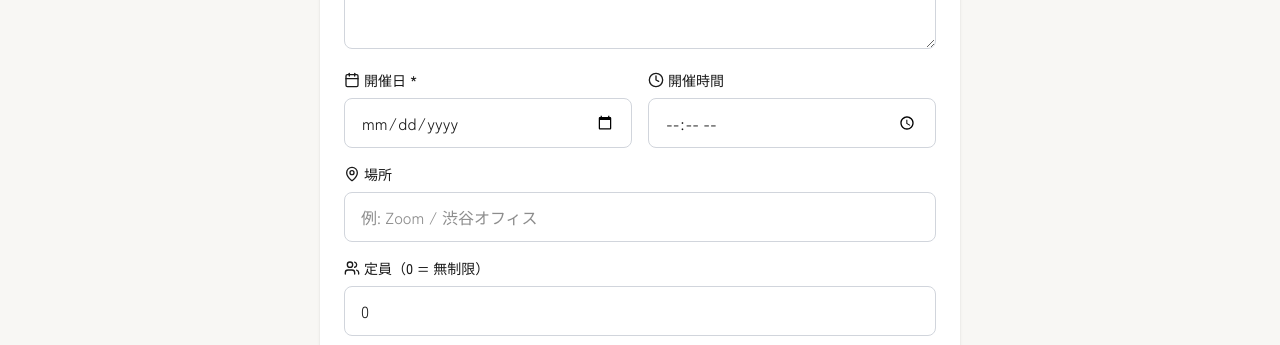
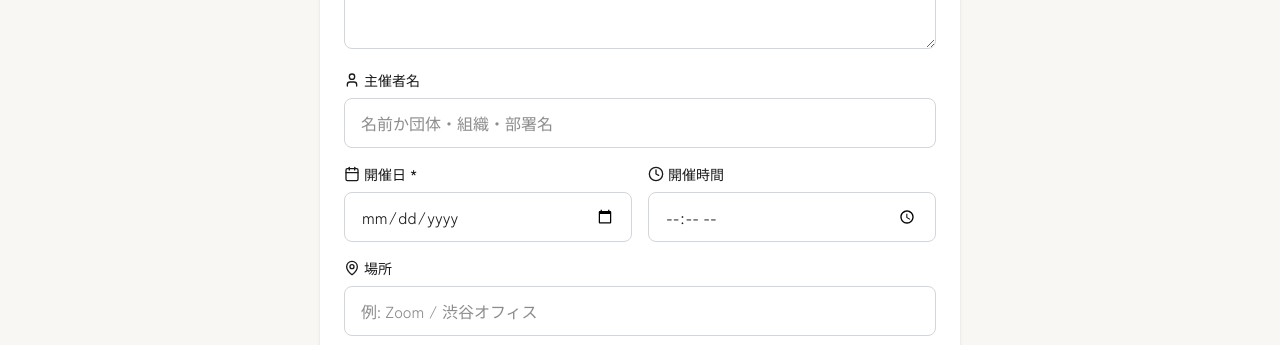
Before and after one commit to takaaaaaayuki/ca27-people, a Next.js app: page /events/new in a window 1280 px wide. Shown: the part 455-800 px from the top of the page. Built offline with nearby package versions, Linux system fonts and the light colour scheme; no server answers; the database is empty; sample sign-in values are in the browser's storage.

Commit message:
Fine adjustment

```diff
--- a/app/events/new/page.tsx
+++ b/app/events/new/page.tsx
@@ -3,7 +3,7 @@
 import { useState, useEffect } from 'react'
 import { useRouter } from 'next/navigation'
 import Link from 'next/link'
-import { ArrowLeft, Calendar, Clock, MapPin, Users } from 'lucide-react'
+import { ArrowLeft, Calendar, Clock, MapPin, User } from 'lucide-react'
 import { supabase } from '@/lib/supabase'
 
 export default function NewEventPage() {
@@ -17,7 +17,7 @@ export default function NewEventPage() {
     event_date: '',
     event_time: '',
     location: '',
-    max_participants: 0,
+    organizer: '',
   })
 
   useEffect(() => {
@@ -44,7 +44,7 @@ export default function NewEventPage() {
         event_date: event.event_date,
         event_time: event.event_time || null,
         location: event.location || null,
-        max_participants: event.max_participants || 0,
+        organizer: event.organizer || null,
         created_by: userId,
       }])
 
@@ -73,7 +73,10 @@ export default function NewEventPage() {
     <main className="min-h-screen bg-cream">
       <div className="bg-gradient-to-r from-primary to-secondary py-8">
         <div className="max-w-2xl mx-auto px-4">
-          <Link href="/events" className="inline-flex items-center gap-1 text-white/80 hover:text-white mb-2">
+          <Link
+            href="/events"
+            className="inline-flex items-center gap-1 text-white/80 hover:text-white mb-2"
+          >
             <ArrowLeft size={18} />
             <span>戻る</span>
           </Link>
@@ -108,6 +111,20 @@ export default function NewEventPage() {
                 rows={4}
                 className="w-full px-4 py-3 border border-gray-300 rounded-lg focus:outline-none focus:ring-2 focus:ring-primary focus:border-transparent"
                 placeholder="イベントの詳細を入力..."
+              />
+            </div>
+
+            <div>
+              <label className="block text-sm font-medium text-dark mb-2 flex items-center gap-1">
+                <User size={16} />
+                主催者名
+              </label>
+              <input
+                type="text"
+                value={event.organizer}
+                onChange={(e) => setEvent({ ...event, organizer: e.target.value })}
+                className="w-full px-4 py-3 border border-gray-300 rounded-lg focus:outline-none focus:ring-2 focus:ring-primary focus:border-transparent"
+                placeholder="名前か団体・組織・部署名"
               />
             </div>
 
@@ -153,21 +170,6 @@ export default function NewEventPage() {
                 placeholder="例: Zoom / 渋谷オフィス"
               />
             </div>
-
-            <div>
-              <label className="block text-sm font-medium text-dark mb-2 flex items-center gap-1">
-                <Users size={16} />
-                定員（0 = 無制限）
-              </label>
-              <input
-                type="number"
-                value={event.max_participants}
-                onChange={(e) => setEvent({ ...event, max_participants: parseInt(e.target.value) || 0 })}
-                min="0"
-                className="w-full px-4 py-3 border border-gray-300 rounded-lg focus:outline-none focus:ring-2 focus:ring-primary focus:border-transparent"
-                placeholder="0"
-              />
-            </div>
           </div>
 
           <div className="flex gap-4">
--- a/app/events/page.tsx
+++ b/app/events/page.tsx
@@ -2,7 +2,7 @@
 
 import { useEffect, useState } from 'react'
 import Link from 'next/link'
-import { Plus, Calendar, MapPin, Users, Clock, ChevronLeft, ChevronRight } from 'lucide-react'
+import { Plus, Calendar, MapPin, Users, Clock, ChevronLeft, ChevronRight, Trash2 } from 'lucide-react'
 import { supabase } from '@/lib/supabase'
 
 type Event = {
@@ -108,6 +108,25 @@ export default function EventsPage() {
         [eventId]: (participants[eventId] || []).filter(p => p.user_id !== userId)
       })
     }
+  }
+
+  // イベント削除機能
+  async function handleDelete(eventId: string) {
+    if (!confirm('本当にこのイベントを削除しますか？')) return
+
+    const { error } = await supabase
+      .from('events')
+      .delete()
+      .eq('id', eventId)
+
+    if (error) {
+      console.error('Error deleting event:', error)
+      alert('イベントの削除に失敗しました')
+      return
+    }
+
+    // 削除成功時にローカルのstateからも削除
+    setEvents(events.filter(e => e.id !== eventId))
   }
 
   const getDaysInMonth = (date: Date) => {
@@ -249,6 +268,7 @@ export default function EventsPage() {
                   const eventParticipants = participants[event.id] || []
                   const isJoined = eventParticipants.some(p => p.user_id === userId)
                   const isFull = event.max_participants > 0 && eventParticipants.length >= event.max_participants
+                  const canDelete = isAdmin || (userId && event.created_by === userId)
 
                   return (
                     <div key={event.id} className="bg-white rounded-xl shadow-sm p-6">
@@ -283,7 +303,7 @@ export default function EventsPage() {
                         </div>
 
                         {userId && (
-                          <div>
+                          <div className="flex items-center gap-2">
                             {isJoined ? (
                               <button
                                 onClick={() => handleLeave(event.id)}
@@ -298,6 +318,17 @@ export default function EventsPage() {
                                 className="px-4 py-2 bg-primary text-white font-medium rounded-full hover:bg-secondary transition disabled:bg-gray-400 disabled:cursor-not-allowed"
                               >
                                 {isFull ? '満員' : '参加する'}
+                              </button>
+                            )}
+
+                            {/* 削除ボタン */}
+                            {canDelete && (
+                              <button
+                                onClick={() => handleDelete(event.id)}
+                                className="p-2 ml-2 text-gray-400 hover:text-red-500 transition rounded-full hover:bg-red-50"
+                                title="イベントを削除"
+                              >
+                                <Trash2 size={20} />
                               </button>
                             )}
                           </div>
@@ -321,6 +352,7 @@ export default function EventsPage() {
                 <div className="space-y-4">
                   {pastEvents.map(event => {
                     const eventParticipants = participants[event.id] || []
+                    const canDelete = isAdmin || (userId && event.created_by === userId)
 
                     return (
                       <div key={event.id} className="bg-white rounded-xl shadow-sm p-6 opacity-70">
@@ -352,9 +384,21 @@ export default function EventsPage() {
                               </span>
                             </div>
                           </div>
-                          <span className="px-3 py-1 bg-gray-200 text-gray-500 text-sm rounded-full">
-                            終了
-                          </span>
+                          <div className="flex items-center gap-2">
+                            <span className="px-3 py-1 bg-gray-200 text-gray-500 text-sm rounded-full">
+                              終了
+                            </span>
+                            {/* 過去イベントの削除ボタン */}
+                            {canDelete && (
+                              <button
+                                onClick={() => handleDelete(event.id)}
+                                className="p-2 ml-1 text-gray-400 hover:text-red-500 transition rounded-full hover:bg-red-50"
+                                title="イベントを削除"
+                              >
+                                <Trash2 size={20} />
+                              </button>
+                            )}
+                          </div>
                         </div>
                       </div>
                     )
```
